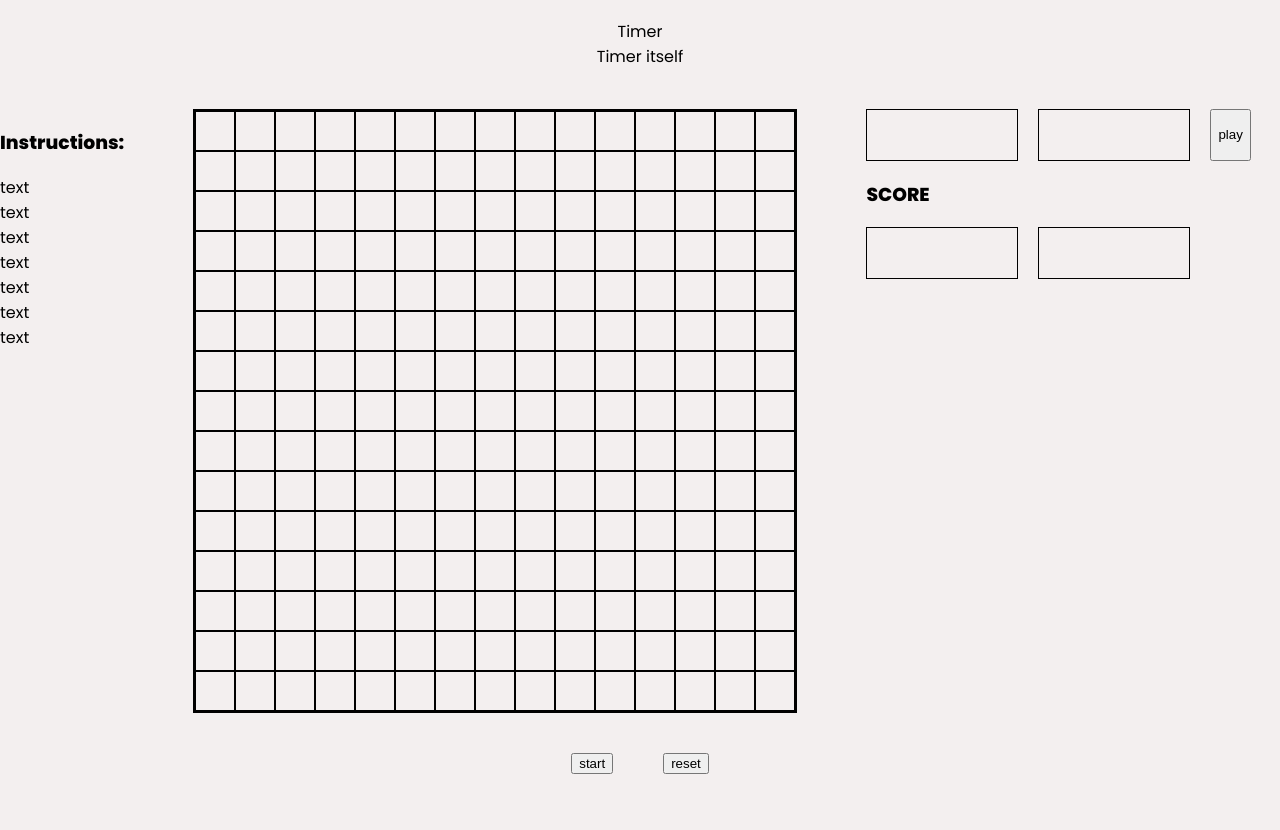
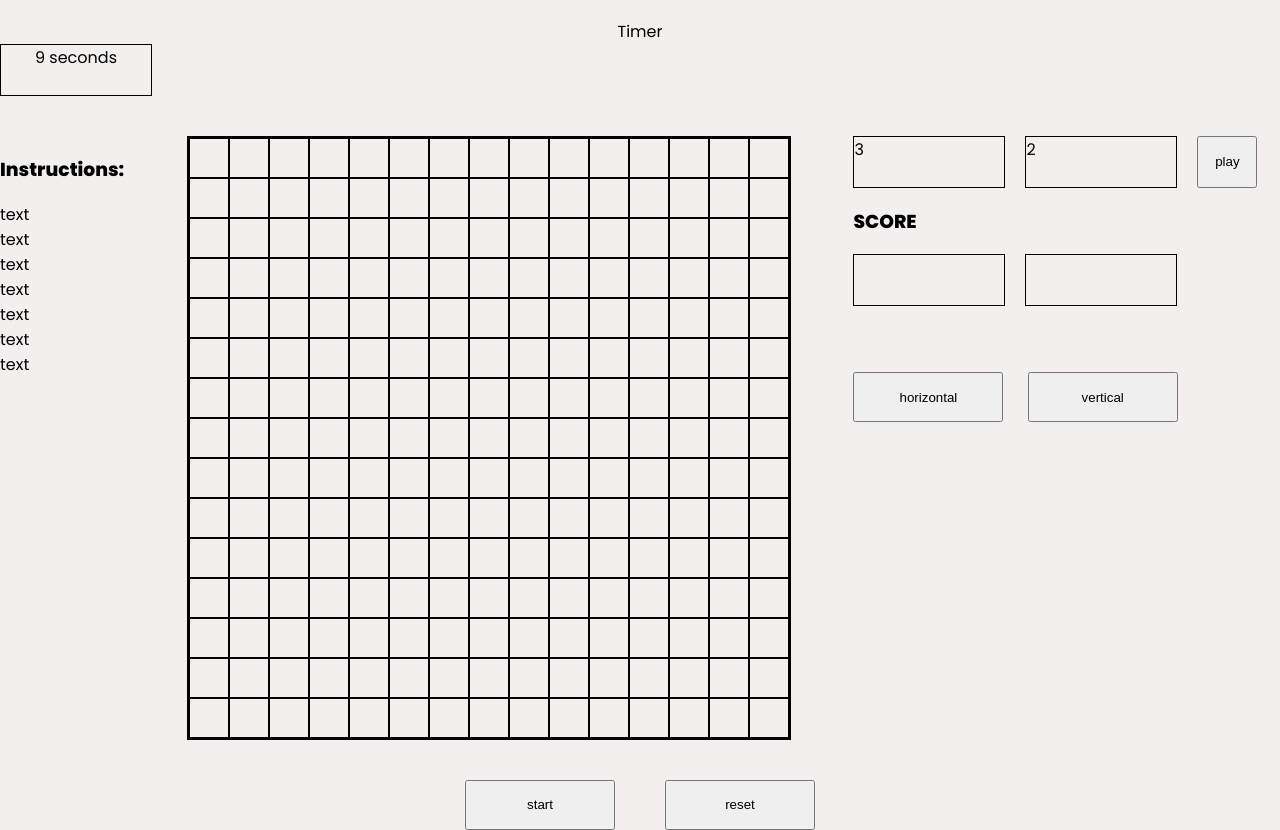
Before and after one commit to aidrisova8/ProjectGame, a plain HTML site: page index.html in a window 1280 px wide. Both pictures are taken after a click on the button "play". Shown: the part 72-902 px from the top of the page. Before the commit the page ends 846 px from the top, so only its background shows below. Drawn offline with Linux system fonts and the light colour scheme.

Commit message:
timer functionality addded

```diff
--- a/index.html
+++ b/index.html
@@ -11,8 +11,10 @@
     <div class="container">
     <header class="header">
         <h1>ZARUBA GAME</h1>
+        <div>
         <div class="hbox" >Timer</div>
-        <div class="hbox" >Timer itself</div>
+        <div class="hbox" id="timer" >10 seconds</div>
+     </div>
     </header>
     <aside  class="info">
         <ul>
@@ -253,20 +255,21 @@
  <div class="box"></div>
  <div class="box"></div>
     </main>
-    <aside class="actions">
+    <aside class="aside2">
         <div class="random">
-            <div></div>
-            <div></div>
+            <div class="random1"></div>
+            <div class="random2"></div>
             <button class="play">play</button>
         </div>
-        <div class="shape">
-            <div class="horizontal"></div>
-            <div class="vertical"></div>
-        </div>
+
         <h3>SCORE</h3>
 <div class="score">
 <div class="score1"></div>
 <div class="score2"></div>
+</div>
+<div class="shape">
+    <button class="horizontal">horizontal</button>
+    <button class="horizontal">vertical</button>
 </div>
     </aside>
   <footer>
--- a/script.js
+++ b/script.js
@@ -2,9 +2,17 @@
 const start=document.querySelector('.start')
 const headerText=document.querySelector('h1')
 const main=document.querySelector('main')
-const boxes=document.querySelectorAll()
+const boxes=document.querySelectorAll('.box')
+const aside2=document.querySelector('.aside2')
+const random1=document.querySelector('.random1')
+const random2=document.querySelector('.random2')
+const timerEl=document.getElementById('timer')
 
+const color1="rgb(42, 158, 158)";
+const color2="rgb(190, 57, 57)";
 
+let mainState=true;
+let playButtonClicked=false;
 
 
  footer.addEventListener('click', function(evt){
@@ -14,9 +22,50 @@ const boxes=document.querySelectorAll()
     headerText.innerText=`Player #${player} starts! Click play button!`
 console.log(headerText)
  }else if(evt.target.classList.contains('reset')){
-main.innerHTML='';
+console.dir(boxes)
+ // there should be a code to clear from color
  }
  })
+
+aside2.addEventListener('click',function(evt){
+    if(evt.target.classList.contains('play')){
+        if(!playButtonClicked){
+     random1.innerText=randomIntFromInterval(1,4);
+     random2.innerText=randomIntFromInterval(1,4);
+     random1.classList.add('clicked')
+     random2.classList.add('clicked')
+     playButtonClicked=true;
+     timerCountDown(timerEl);
+    }
+}
+})
+
+function timerCountDown(timerElement){
+   let count=extractNumericValue(timerElement);
+    const setTimer=setInterval(function(){
+        if(count<=0){
+            clearInterval(setTimer);
+            timerElement.innerText='Finished';
+            playButtonClicked = false;
+      random1.classList.remove('clicked');
+      random2.classList.remove('clicked');
+        }else{
+            timerElement.innerText=count+ " seconds"
+        }
+        count--;
+    },1000);
+}
+
+main.addEventListener('mouseover',function(evt){
+
+})
+
+function extractNumericValue(element){
+    let textContent=element.innerText || element.textContent;
+    let numericPart=textContent.match(/\d+/)
+    let numericValue=parseInt(numericPart,10);
+    return  numericValue;
+      }
 
  function randomIntFromInterval(min, max) {
     return Math.floor(Math.random() * (max - min + 1) + min)
--- a/styles.css
+++ b/styles.css
@@ -21,9 +21,8 @@ li {
 header {
     grid-column: span 3;
     text-align: center;
+  }
 
-
-  }
 .main{
    display: grid;
    grid-template-columns:repeat(15,40px);
@@ -40,9 +39,10 @@ header {
     align-items: center;
 }
 
-  aside{
+ .play{
+   width: 60px;
+  }
 
-  }
   .main{
 
     border: 2px solid black;
@@ -59,12 +59,19 @@ header {
   .score{
     display: flex;
     gap: 20px;
+    margin-bottom: 66px;
   }
 
-  .score>div{
+  .score>div, #timer{
     height: 50px;
     width: 150px;
     border: 1px solid black;
+  }
+
+  .horizontal, .vertical{
+    height: 50px;
+    width: 150px;
+    margin-right: 20px;
   }
   footer{
     grid-column: span 3;
@@ -72,3 +79,8 @@ header {
     justify-content: center;
     gap: 50px;
   }
+
+  .start, .reset{
+    height: 50px;
+    width: 150px;
+  }
```
